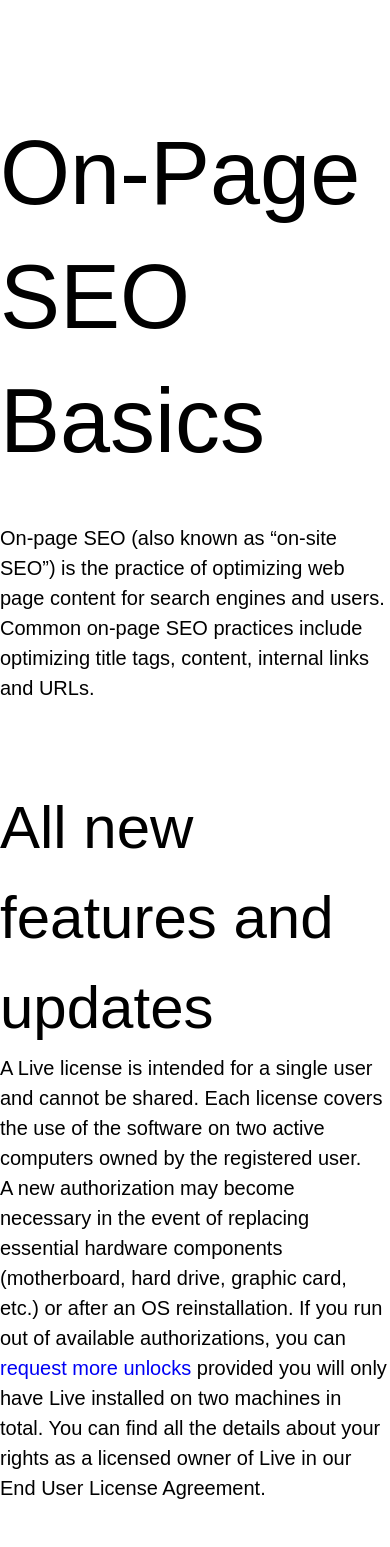
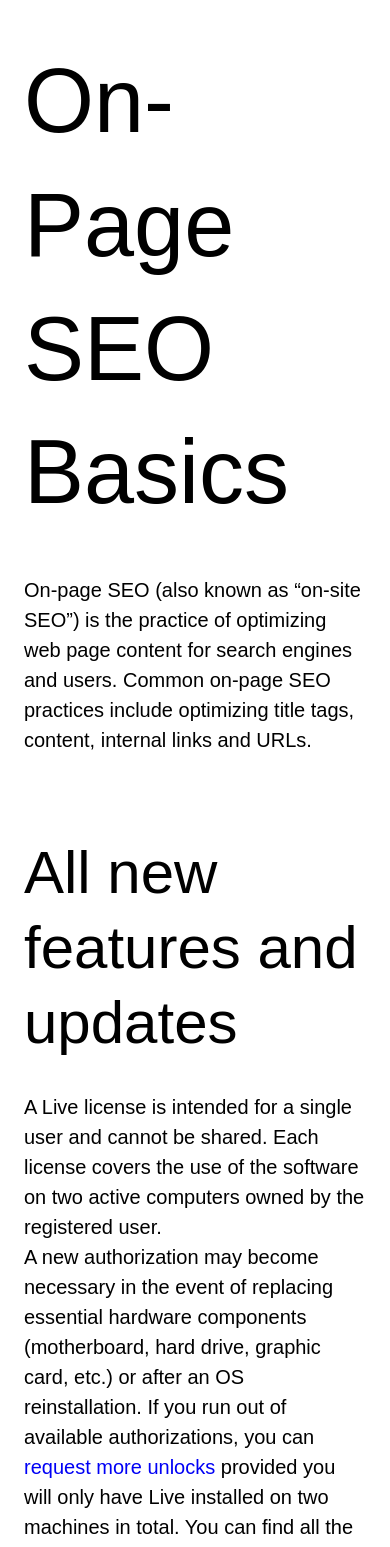
Before and after one commit to bridgecrew-perf6/vue-deploy-6, a Vue app: page / in a window 390 px wide. Shown: the top 1547 px of the page. Built offline with nearby package versions, Linux system fonts and the light colour scheme; a web font is replaced by a local one.

Commit message:
Updated content

```diff
--- a/src/App.vue
+++ b/src/App.vue
@@ -1,5 +1,5 @@
 <template>
-  <div class="my-28 max-w-3xl mx-auto antialiased">
+  <div class="my-10 px-6 md:my-28 max-w-3xl mx-auto antialiased">
     <div class="flex flex-col space-y-10">
       <h1 class="text-[5.625rem] leading-snug">On-Page SEO Basics</h1>
       <p class="text-xl font-normal leading-normal">
@@ -8,8 +8,8 @@
       </p>
     </div>
     <div class="mt-20">
-      <h2 class="text-6xl leading-normal">All new features and updates</h2>
-      <div>
+      <h2 class="text-6xl leading-tight md:leading-normal">All new features and updates</h2>
+      <div class="mt-8">
         <p class="text-xl font-normal leading-normal">
           A Live license is intended for a single user and cannot be shared.
           Each license covers the use of the software on two active computers owned by the registered user.
```
